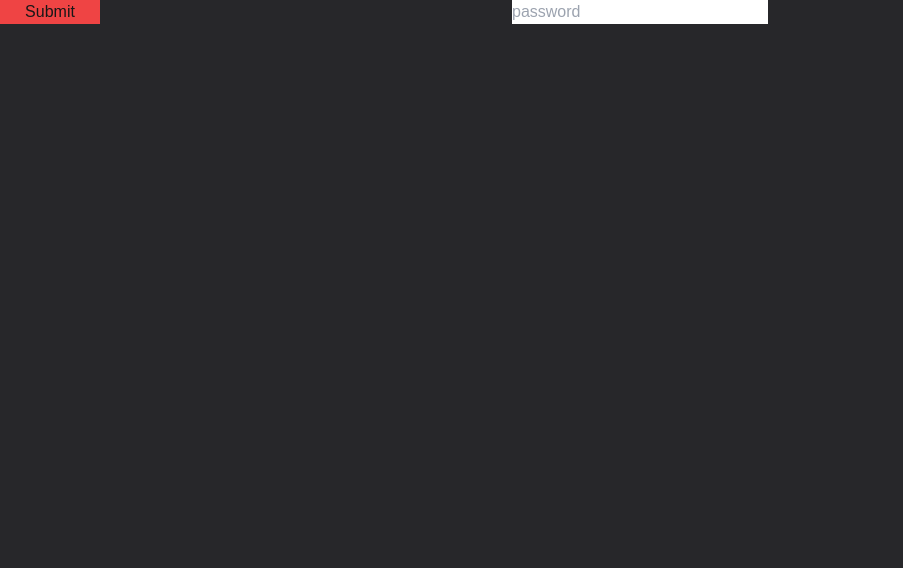
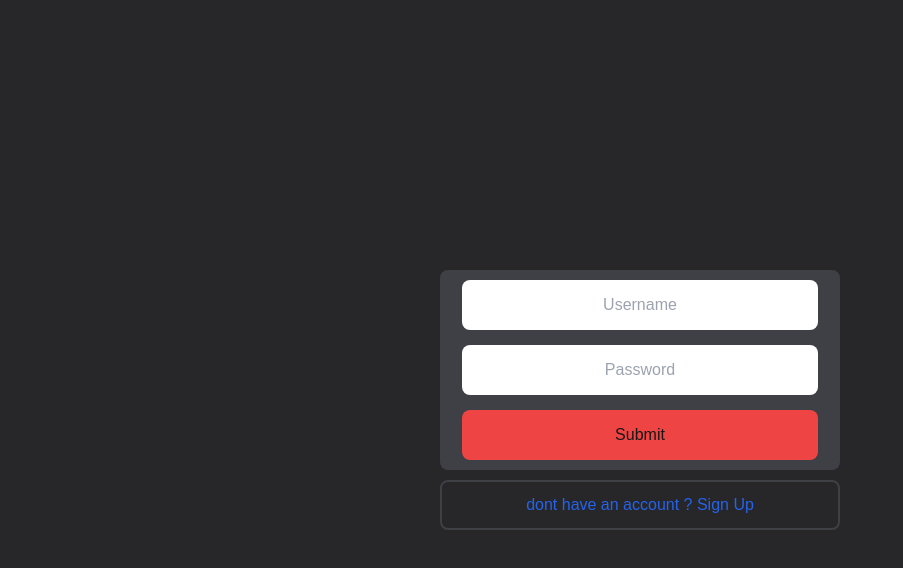
Before and after one commit to Sachin716/Fighters-Game, a Next.js app: page /Auth in a window 1280 px wide. Shown: the top 568 px of the page, without its empty margins (0-903 px from the left). Built offline with nearby package versions, Linux system fonts and the light colour scheme.

Commit message:
Login and sign up page setted up

```diff
--- a/app/Auth/page.jsx
+++ b/app/Auth/page.jsx
@@ -1,6 +1,7 @@
 'use client';
 
 import React, { useReducer, useRef, useState } from "react";
+import { useRouter } from "next/navigation";
 
 
 
@@ -9,6 +10,7 @@ const LoginPage = () => {
     const uname = useRef("")
     const pass = useRef("")
     const [isLoading, setLoading] = useState(false)
+    const router = useRouter();
 
 
 
@@ -30,18 +32,23 @@ const LoginPage = () => {
     }
 
     return (
-        <div className="w-screen h-screen bg-zinc-800 ">
-            <div className="m-auto">
-                <form >
-                    <input type="text" placeholder="username" className="absolute w-[20%] left-[40%] t-[100px]" ref={uname} />
-                    <input type="password" className="absolute w-[20%] left-[40%] t-[200px]" placeholder="password" ref={pass} />
+        <div className="w-screen h-screen bg-zinc-800 flex flex-col">
+            <div className="m-auto flex  h-[200px] rounded-lg border-[2px] border-zinc-700 w-[400px] mb-[5px] ">
+                <form className="flex flex-col w-full h-full bg-zinc-700">
+                    <input type="text" placeholder="Username" className="w-[100px] w-[90%] h-[50px] flex m-auto align-middle items-center rounded-lg justify-center text-center " ref={uname} />
+                    <input type="password" className="w-[100px] h-[50px] w-[90%] flex m-auto align-middle items-center rounded-lg justify-center text-center" placeholder="Password" ref={pass} />
                     {
-                        isLoading && (<input type="submit" className="w-[100px] bg-red-500 cursor-not-allowed" onClick={(event) => { handleLogin(event) }} />)
+                        isLoading && (<input type="submit" className="rounded-lg w-[100px] h-[50px] w-[90%] bg-red-500 cursor-not-allowed flex m-auto align-middle " onClick={(event) => { handleLogin(event) }} />)
                     }
                     {
-                        !isLoading && (<input type="submit" className="w-[100px] bg-red-500" onClick={(event) => { handleLogin(event) }} />)
+                        !isLoading && (<input type="submit" className="rounded-lg w-[100px] h-[50px] w-[90%] bg-red-500 flex m-auto align-middle hover:bg-red-600 hover:border-[2px] hover:border-red-800" onClick={(event) => { handleLogin(event) }} />)
                     }
                 </form>
+            </div>
+            <div className="flex m-auto h-[50px] mt-[5px] rounded-lg border-[2px] border-zinc-700 w-[400px]">
+                <div className="flex m-auto text-blue-600 cursor-pointer" onClick={() => { router.push('/Auth/signup') }}>
+                    dont have an account ? Sign Up
+                </div>
             </div>
         </div>
     )
--- a/app/Auth/signup/page.jsx
+++ b/app/Auth/signup/page.jsx
@@ -0,0 +1,46 @@
+'use client';
+
+import { useRouter } from "next/navigation";
+import React, { useEffect, useState } from "react"
+
+import { useRef } from "react"
+
+const Signup = () => {
+    const pname = useRef("")
+    const uname = useRef("")
+    const pass = useRef("")
+    const [isLoading, setLoading] = useState(false)
+
+    useEffect(() => {
+        setLoading(false)
+    }, [])
+
+    const router = useRouter()
+
+
+
+    return (
+        <div className="w-screen h-screen bg-zinc-800 flex flex-col">
+            <div className="m-auto flex  h-[262.5px] rounded-lg border-[2px] border-zinc-700 w-[400px] mb-[5px] ">
+                <form className="flex flex-col w-full h-full bg-zinc-700">
+                    <input type="text" placeholder="Username" className="w-[100px] w-[90%] h-[50px] flex m-auto align-middle items-center rounded-lg justify-center text-center " ref={uname} />
+                    <input type="text" placeholder="Name" className="w-[100px] w-[90%] h-[50px] flex m-auto align-middle items-center rounded-lg justify-center text-center " ref={pname} />
+                    <input type="password" className="w-[100px] h-[50px] w-[90%] flex m-auto align-middle items-center rounded-lg justify-center text-center" placeholder="Password" ref={pass} />
+                    {
+                        isLoading && (<input type="submit" className="rounded-lg w-[100px] h-[50px] w-[90%] bg-red-500 cursor-not-allowed flex m-auto align-middle " onClick={(event) => { handleLogin(event) }} />)
+                    }
+                    {
+                        !isLoading && (<input type="submit" className="rounded-lg w-[100px] h-[50px] w-[90%] bg-red-500 flex m-auto align-middle hover:bg-red-600 hover:border-[2px] hover:border-red-800 cursor-pointer" onClick={(event) => { handleLogin(event) }} />)
+                    }
+                </form>
+            </div>
+            <div className="flex m-auto h-[50px] mt-[5px] rounded-lg border-[2px] border-zinc-700 w-[400px]">
+                <div className="flex m-auto text-blue-600 cursor-pointer" onClick={() => { router.push('/Auth') }}>
+                    Already have an account ? Sign In
+                </div>
+            </div>
+        </div>
+    )
+}
+
+export default Signup
```
